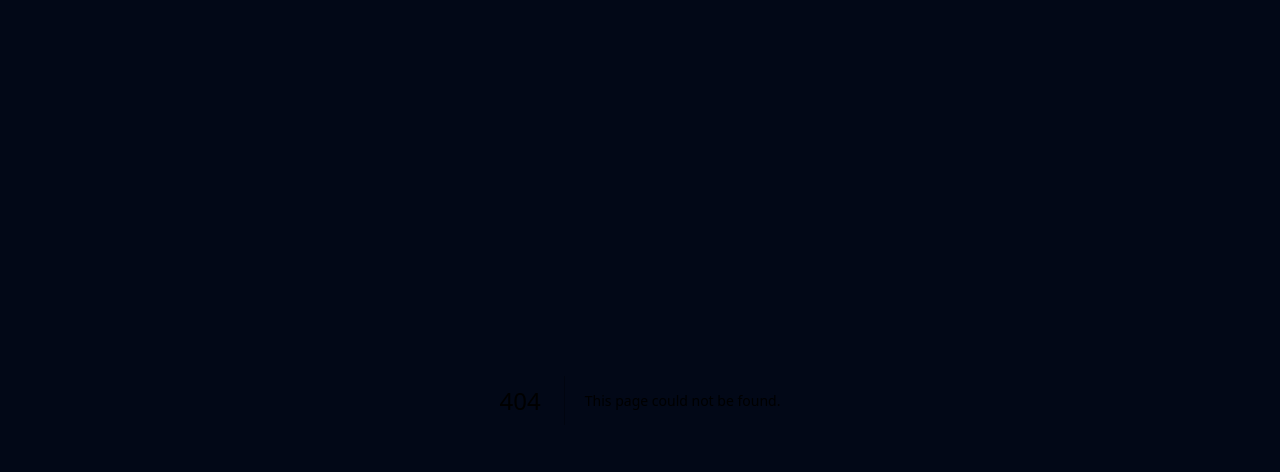
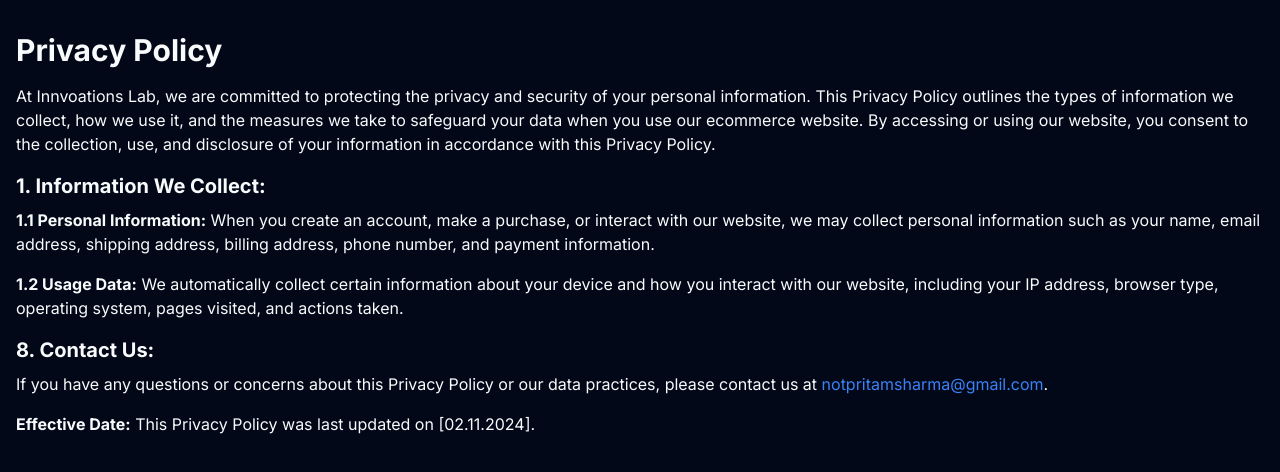
Before and after one commit to notpritam/Innovations-Lab-Ecommerce, a Next.js app in the folder innovation_site/: page /privacy-policy in a window 1280 px wide. Before the commit this address had no page. Shown: the top 472 px of the page. Built offline with nearby package versions, Linux system fonts and the light colour scheme.

Commit message:
Refactor variable names for clarity

```diff
--- /dev/null
+++ b/innovation_site/app/privacy-policy/page.tsx
@@ -0,0 +1,50 @@
+import React from "react";
+
+function Page() {
+  return (
+    <div className="container mx-auto px-4 py-8">
+      <h1 className="text-3xl font-bold mb-4">Privacy Policy</h1>
+      <p className="mb-4">
+        At Innvoations Lab, we are committed to protecting the privacy and
+        security of your personal information. This Privacy Policy outlines the
+        types of information we collect, how we use it, and the measures we take
+        to safeguard your data when you use our ecommerce website. By accessing
+        or using our website, you consent to the collection, use, and disclosure
+        of your information in accordance with this Privacy Policy.
+      </p>
+
+      <h2 className="text-xl font-bold mb-2">1. Information We Collect:</h2>
+      <p className="mb-4">
+        <strong>1.1 Personal Information:</strong> When you create an account,
+        make a purchase, or interact with our website, we may collect personal
+        information such as your name, email address, shipping address, billing
+        address, phone number, and payment information.
+      </p>
+      <p className="mb-4">
+        <strong>1.2 Usage Data:</strong> We automatically collect certain
+        information about your device and how you interact with our website,
+        including your IP address, browser type, operating system, pages
+        visited, and actions taken.
+      </p>
+
+      {/* More sections like this */}
+
+      <h2 className="text-xl font-bold mb-2">8. Contact Us:</h2>
+      <p className="mb-4">
+        If you have any questions or concerns about this Privacy Policy or our
+        data practices, please contact us at{" "}
+        <a href="mailto:notpritamsharma@gmail.com" className="text-blue-500">
+          notpritamsharma@gmail.com
+        </a>
+        .
+      </p>
+
+      <p>
+        <strong>Effective Date:</strong> This Privacy Policy was last updated on
+        [02.11.2024].
+      </p>
+    </div>
+  );
+}
+
+export default Page;
--- /dev/null
+++ b/innovation_site/app/tos/page.tsx
@@ -0,0 +1,46 @@
+import React from "react";
+
+const Page = () => {
+  return (
+    <div className="container mx-auto px-4 py-8">
+      <h1 className="text-3xl font-bold mb-4">Terms of Service</h1>
+      <p className="mb-4">
+        These Terms of Service govern your use of the Innvoations Lab ecommerce
+        website. By accessing or using our website, you agree to comply with
+        these terms. Please read them carefully before using our website.
+      </p>
+
+      <h2 className="text-xl font-bold mb-2">1. Acceptance of Terms</h2>
+      <p className="mb-4">
+        By accessing or using our website, you agree to be bound by these Terms
+        of Service and our Privacy Policy. If you do not agree to these terms,
+        you may not use our website.
+      </p>
+
+      <h2 className="text-xl font-bold mb-2">2. Use of Website</h2>
+      <p className="mb-4">
+        You may use our website for lawful purposes only. You agree not to use
+        our website in any way that violates any applicable laws or regulations.
+      </p>
+
+      {/* More sections like this */}
+
+      <h2 className="text-xl font-bold mb-2">8. Contact Us</h2>
+      <p className="mb-4">
+        If you have any questions or concerns about these Terms of Service,
+        please contact us at{" "}
+        <a href="mailto:notpritamsharma@gmail.com" className="text-blue-500">
+          notpritamsharma@gmail.com
+        </a>
+        .
+      </p>
+
+      <p>
+        <strong>Effective Date:</strong> These Terms of Service were last
+        updated on [02.11.2024].
+      </p>
+    </div>
+  );
+};
+
+export default Page;
```
